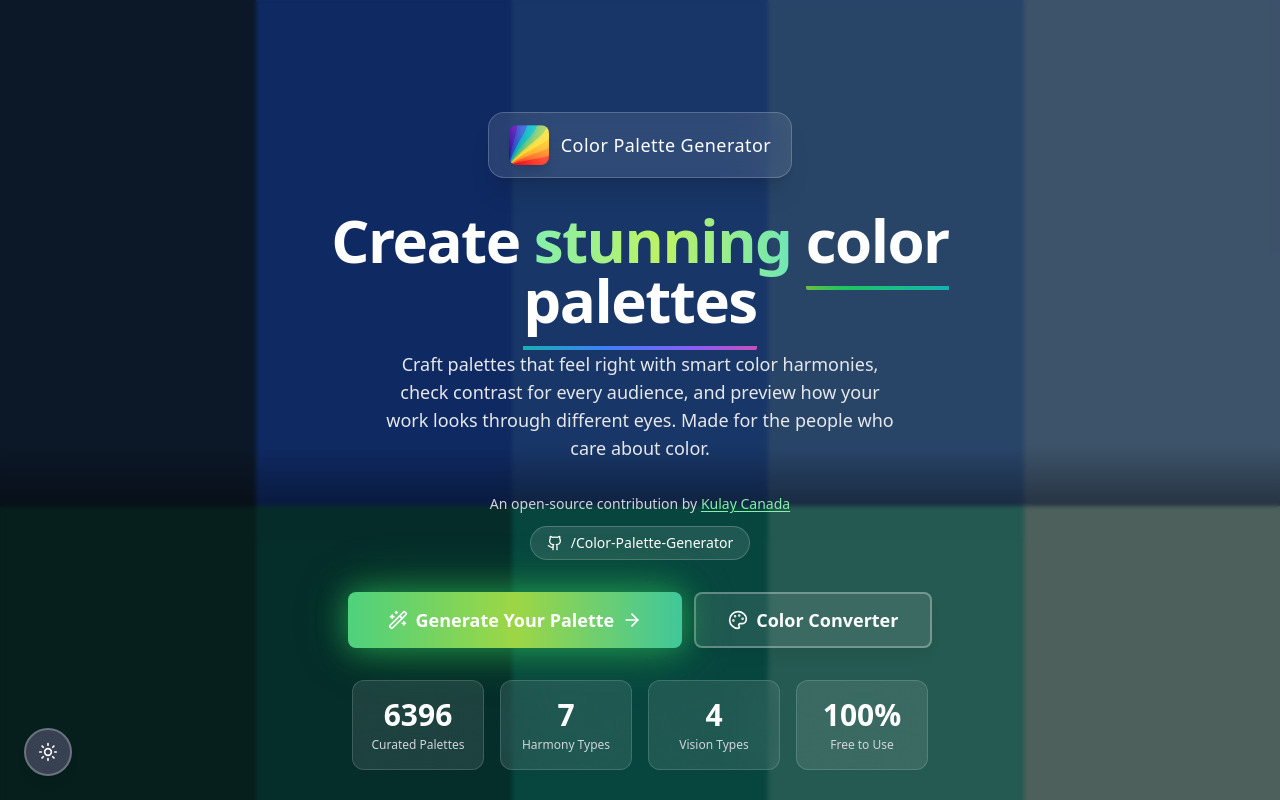
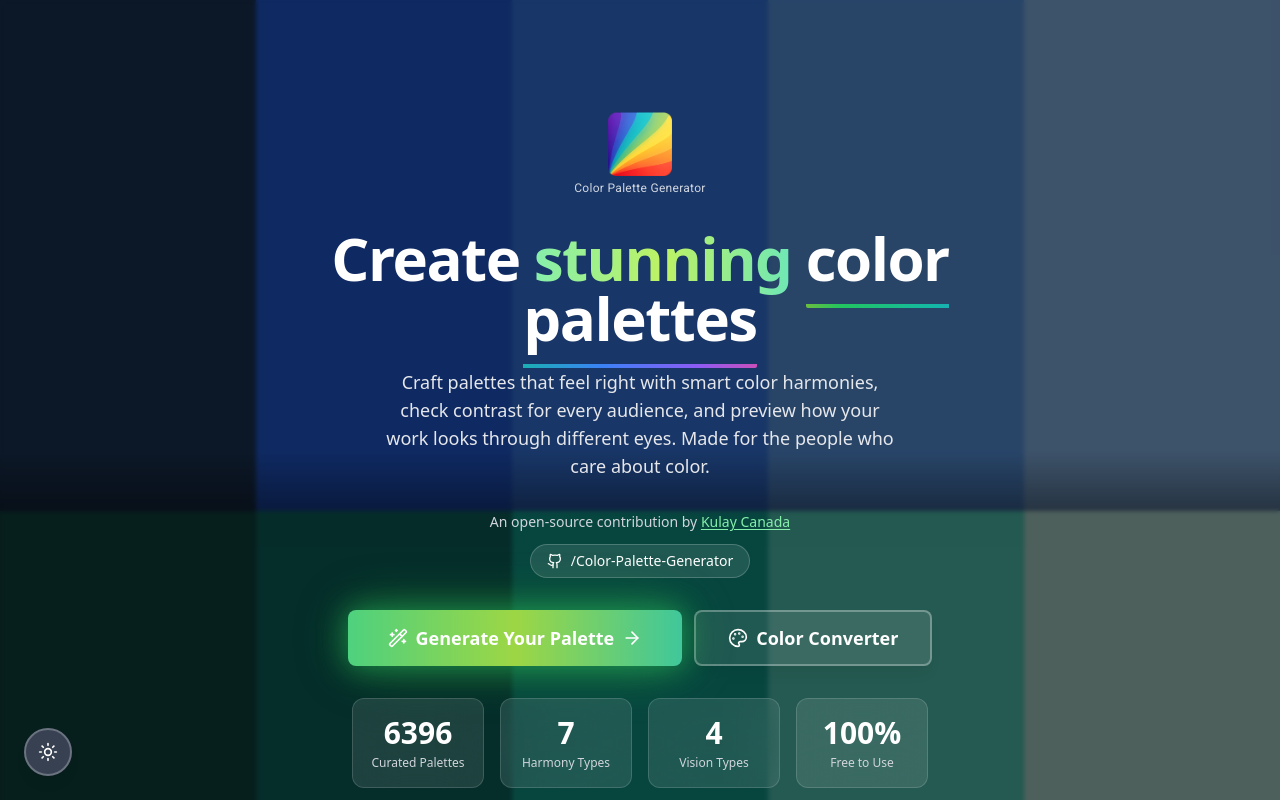
Before and after one commit to josephbatac2/Color-Palette-Generator, a React (Vite) app: page / in a window 1280 px wide. Shown: the top 800 px of the page. Built offline with nearby package versions, Linux system fonts and the light colour scheme.

Commit message:
Update landing page hero logo

```diff
--- a/src/components/LandingPage.tsx
+++ b/src/components/LandingPage.tsx
@@ -232,10 +232,10 @@ export const LandingPage: React.FC<LandingPageProps> = ({ onGetStarted }) => {
           <a
             href="/"
             title="Color Palette Generator"
-            className="inline-flex items-center gap-3 mb-8 px-5 py-3 bg-white/10 border border-white/20 rounded-2xl shadow-xl backdrop-blur-xl hover:bg-white/15 transition-colors duration-200 focus-visible:outline-none focus-visible:ring-2 focus-visible:ring-white focus-visible:rounded-2xl"
+            className="inline-flex flex-col items-center gap-1 mb-8 focus-visible:outline-none focus-visible:ring-2 focus-visible:ring-white focus-visible:rounded-2xl"
           >
-            <img src="/logo.png" alt="" className="w-10 h-10 rounded-lg shadow-lg" />
-            <span className="text-lg font-medium text-white tracking-wide">Color Palette Generator</span>
+            <img src="/logo.png" alt="" className="w-16 h-16 transition-transform hover:scale-105" />
+            <span className="text-xs font-roboto text-white/80 tracking-wide">Color Palette Generator</span>
           </a>
 
           {/* Headline */}
```
